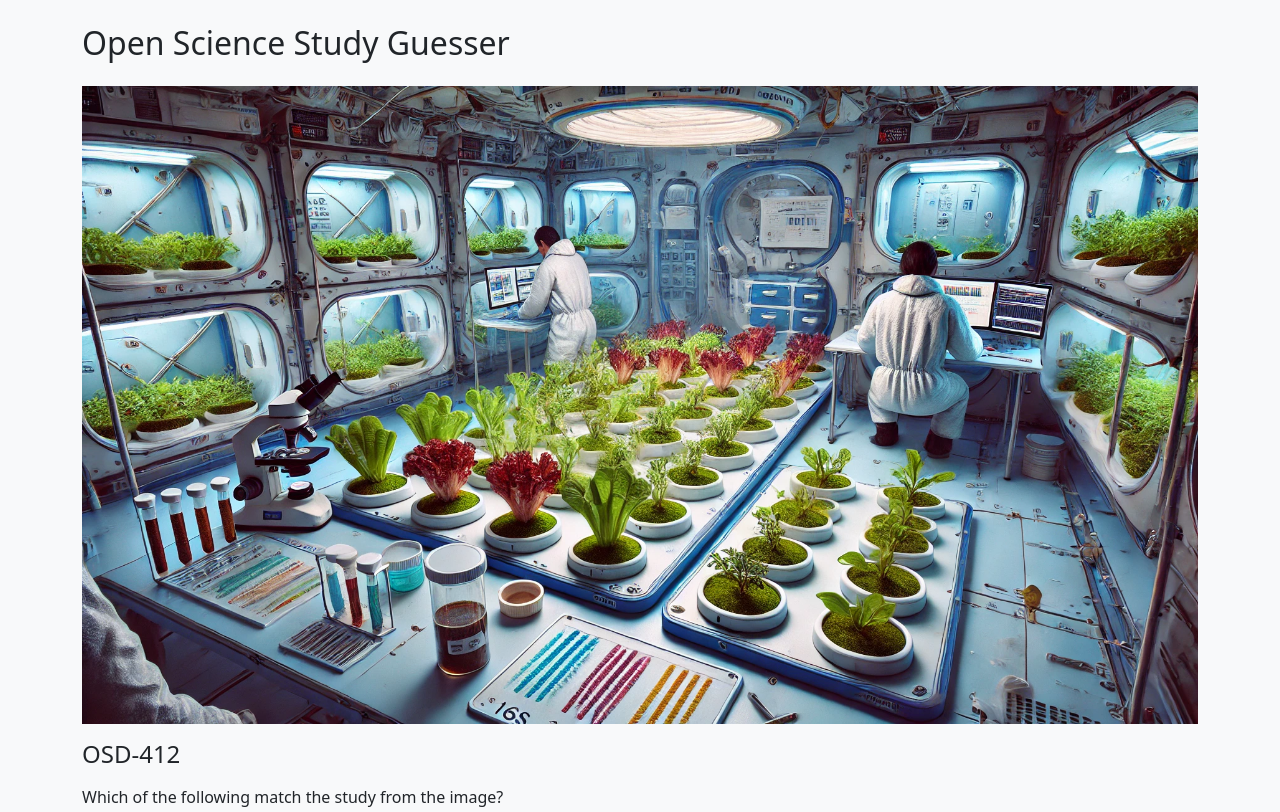
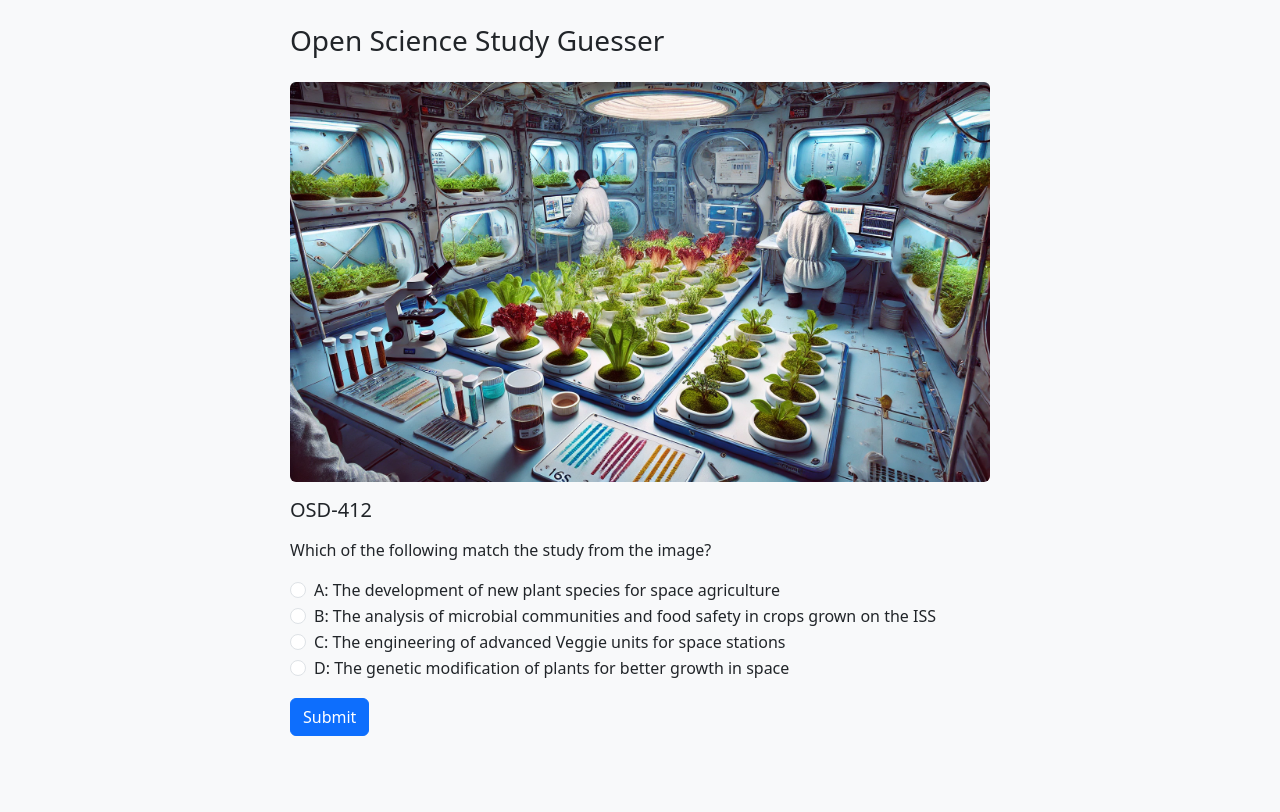
Before and after one commit to HunterTTP/open-science-study-guesser, a plain HTML site: page index.html in a window 1280 px wide. Shown: the top 812 px of the page. Drawn offline with Linux system fonts and the light colour scheme.

Commit message:
Entire page has been centered

```diff
--- a/index.html
+++ b/index.html
@@ -8,10 +8,13 @@
     <link rel="stylesheet" href="css/styles.css" />
   </head>
   <body class="bg-light">
-    <div id="study-container" class="container mt-4">
-      <h2>Open Science Study Guesser</h2>
-      <img id="study-image" src="" alt="Study Image" class="img-fluid mt-3" />
-      <h4 class="mt-3" id="study-title"></h4>
+    <div class="d-flex justify-content-center">
+      <div id="study-container" class="m-4">
+        <h3>Open Science Study Guesser</h3>
+        <div style="max-width: 700px;">
+          <img id="study-image" src="" alt="Study Image" class="img-fluid rounded mt-3"/>
+        </div>
+        <h5 class="mt-3" id="study-title"></h5>
         <p id="study-question" class="mt-3">Which of the following match the study from the image?</p>
         <div id="study-answers" class=""></div>
         <form id="submit-guess-form">
@@ -20,6 +23,7 @@
         <div id="result" class="mt-3"></div>
         <div id="study-summary" class="mt-3"></div>
       </div>
+    </div>
     <script src="js/app.js"></script>
   </body>
 </html>
```
Lines whose indentation alone changed are shown as unchanged.
